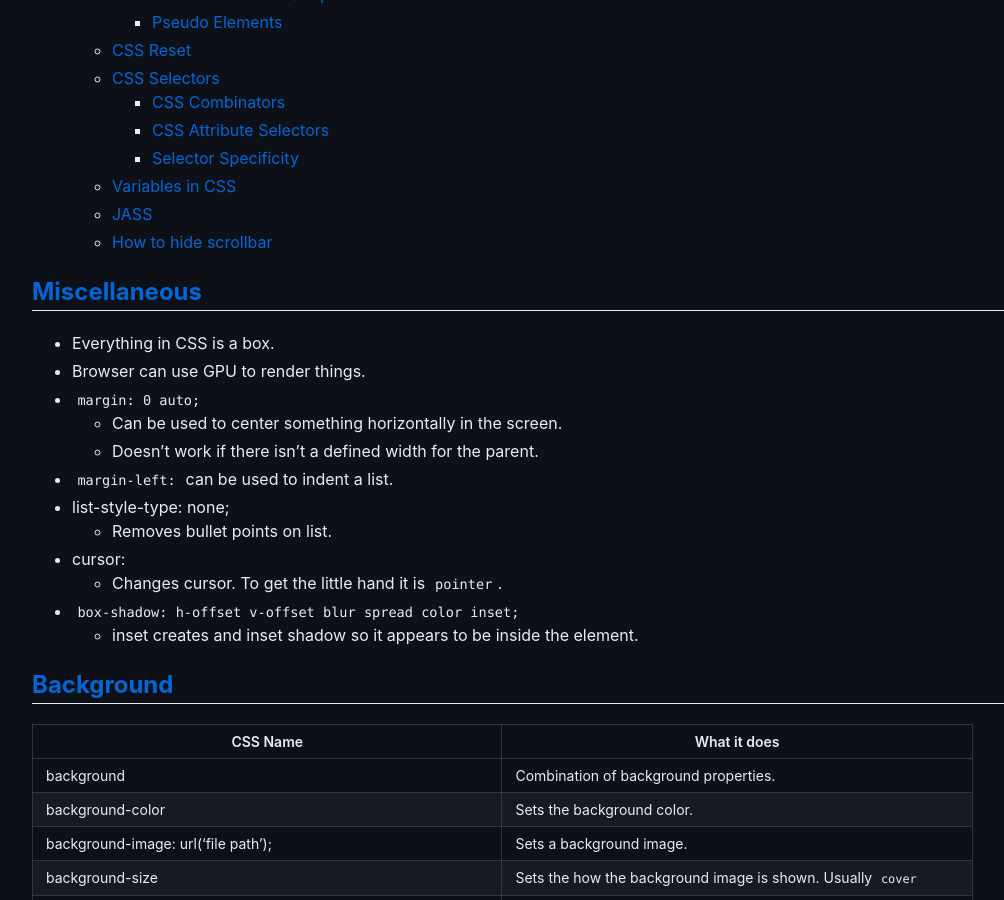
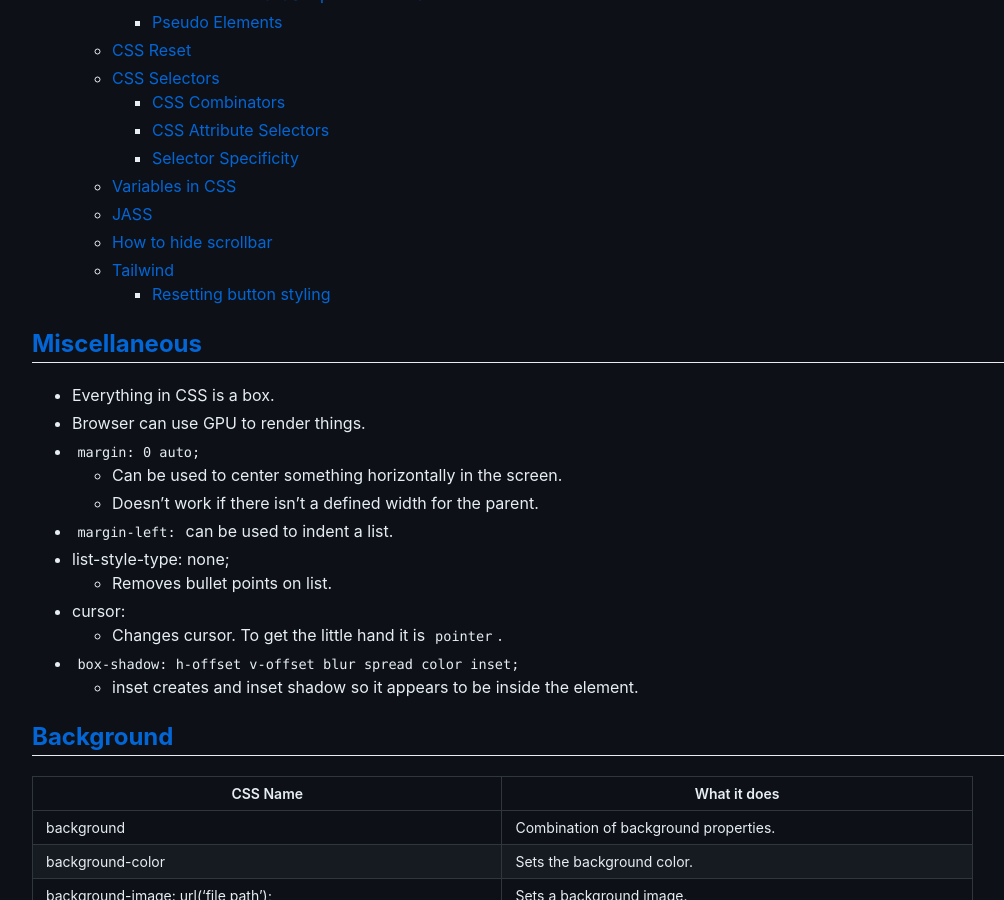
Before and after one commit to ryansheehy0/Cheat_Sheets, a Jekyll site: the page built from css.md, in a window 1280 px wide and 900 px high, scrolled down 1342 px. Shown: the whole window, without its empty margins (6-1010 px from the left). Built offline with Jekyll 4.4.1, drawn with Linux system fonts in a browser that asks for light colours; our own code applies the rules of GitHub Pages for plain Markdown files; some of the changed text lies outside the part shown.

````diff
--- a/css.md
+++ b/css.md
@@ -18,47 +18,49 @@ selector{
 <!-- TOC -->
 
 - [Cascading Style SheetsCSS](#cascading-style-sheetscss)
-  - [Table of contents](#table-of-contents)
-  - [Miscellaneous](#miscellaneous)
-  - [Background](#background)
-    - [Linear Gradient](#linear-gradient)
-  - [Text](#text)
-  - [Sizing](#sizing)
-    - [Box Sizing](#box-sizing)
-  - [Margin/Padding/Border/Outline](#marginpaddingborderoutline)
-    - [Border Styles](#border-styles)
-  - [Positioning](#positioning)
-    - [Static](#static)
-    - [Relative](#relative)
-    - [Absolute](#absolute)
-    - [Fixed](#fixed)
-    - [Sticky](#sticky)
-  - [Display](#display)
-    - [Flex](#flex)
-      - [flex-wrap](#flex-wrap)
-      - [flex-direction](#flex-direction)
-      - [justify/align -content/-items/-self](#justifyalign--content-items-self)
-    - [Grid](#grid)
-      - [Grid Template](#grid-template)
-        - [Grid Template Areas](#grid-template-areas)
-  - [Overflow](#overflow)
-  - [Visibility](#visibility)
-  - [Units](#units)
-  - [Adaptive Screen Width](#adaptive-screen-width)
-  - [Transform](#transform)
-    - [Transform Functions](#transform-functions)
-  - [Pseudo Classes/Elements](#pseudo-classeselements)
-    - [Pseudo Classes](#pseudo-classes)
-      - [Custom JavaScript Pseudo Class](#custom-javascript-pseudo-class)
-    - [Pseudo Elements](#pseudo-elements)
-  - [CSS Reset](#css-reset)
-  - [CSS Selectors](#css-selectors)
-    - [CSS Combinators](#css-combinators)
-    - [CSS Attribute Selectors](#css-attribute-selectors)
-    - [Selector Specificity](#selector-specificity)
-  - [Variables in CSS](#variables-in-css)
-  - [JASS](#jass)
-  - [How to hide scrollbar](#how-to-hide-scrollbar)
+	- [Table of contents](#table-of-contents)
+	- [Miscellaneous](#miscellaneous)
+	- [Background](#background)
+		- [Linear Gradient](#linear-gradient)
+	- [Text](#text)
+	- [Sizing](#sizing)
+		- [Box Sizing](#box-sizing)
+	- [Margin/Padding/Border/Outline](#marginpaddingborderoutline)
+		- [Border Styles](#border-styles)
+	- [Positioning](#positioning)
+		- [Static](#static)
+		- [Relative](#relative)
+		- [Absolute](#absolute)
+		- [Fixed](#fixed)
+		- [Sticky](#sticky)
+	- [Display](#display)
+		- [Flex](#flex)
+			- [flex-wrap](#flex-wrap)
+			- [flex-direction](#flex-direction)
+			- [justify/align -content/-items/-self](#justifyalign--content-items-self)
+		- [Grid](#grid)
+			- [Grid Template](#grid-template)
+				- [Grid Template Areas](#grid-template-areas)
+	- [Overflow](#overflow)
+	- [Visibility](#visibility)
+	- [Units](#units)
+	- [Adaptive Screen Width](#adaptive-screen-width)
+	- [Transform](#transform)
+		- [Transform Functions](#transform-functions)
+	- [Pseudo Classes/Elements](#pseudo-classeselements)
+		- [Pseudo Classes](#pseudo-classes)
+			- [Custom JavaScript Pseudo Class](#custom-javascript-pseudo-class)
+		- [Pseudo Elements](#pseudo-elements)
+	- [CSS Reset](#css-reset)
+	- [CSS Selectors](#css-selectors)
+		- [CSS Combinators](#css-combinators)
+		- [CSS Attribute Selectors](#css-attribute-selectors)
+		- [Selector Specificity](#selector-specificity)
+	- [Variables in CSS](#variables-in-css)
+	- [JASS](#jass)
+	- [How to hide scrollbar](#how-to-hide-scrollbar)
+	- [Tailwind](#tailwind)
+		- [Resetting button styling](#resetting-button-styling)
 
 <!-- /TOC -->
 
@@ -606,3 +608,7 @@ Often times a jass.css file is used which has a lot of CSS utility classes which
   display: none; /* Chrome */
 }
 ```
+
+## [Tailwind](#table-of-contents)
+
+### [Resetting button styling](#table-of-contents)
````
Also changed, not shown: React/react_hooks.md (+24 -0 lines), React/solid_js.md (+3 -0 lines), html.md (+29 -29 lines).
